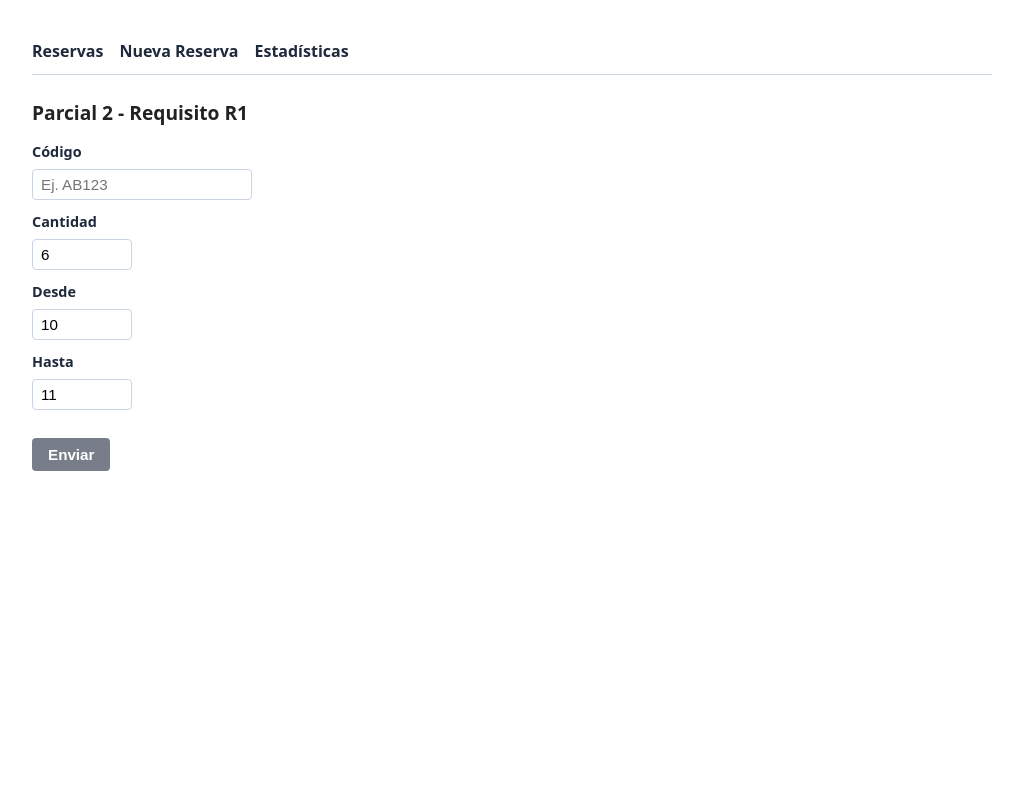
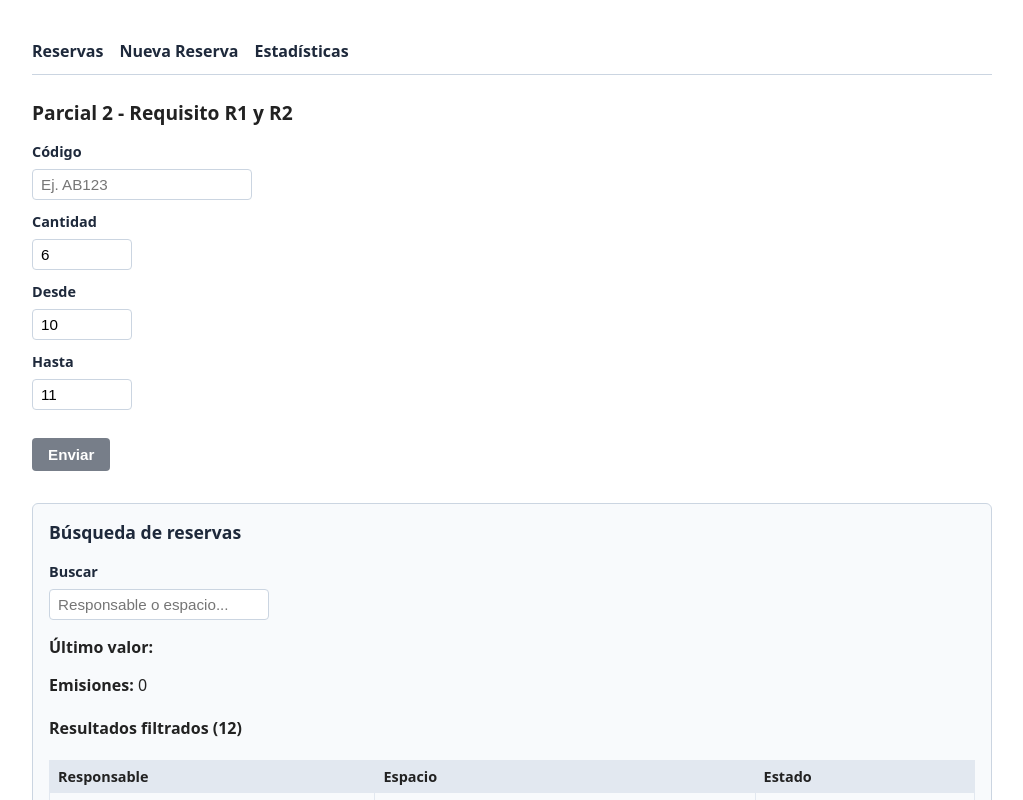
Before and after one commit to teonavarro/com30-taller06-Chamorro, an Angular app: page /parcial2 in a window 1280 px wide. Shown: the top 800 px of the page, without its empty margins (128-1151 px from the left). Built offline with nearby package versions, Linux system fonts and the light colour scheme.

Commit message:
parcial2: R2

```diff
--- a/src/app/parcial2/parcial2.component.ts
+++ b/src/app/parcial2/parcial2.component.ts
@@ -1,19 +1,25 @@
-import { Component, inject } from '@angular/core';
+import { Component, inject, computed, Signal } from '@angular/core';
 import {
   ReactiveFormsModule,
   FormBuilder,
   FormGroup,
-  Validators
+  Validators,
+  FormControl
 } from '@angular/forms';
 import { Router } from '@angular/router';
+import { toSignal } from '@angular/core/rxjs-interop';
+import { map, debounceTime, distinctUntilChanged, scan } from 'rxjs';
 import { validadorMultiplo, validadorHastaMayor } from './validadores';
+import { ReservaService } from '../services/reserva.service';
+import { Reserva } from '../models/reserva';
 
 @Component({
   selector: 'app-parcial2',
   standalone: true,
   imports: [ReactiveFormsModule],
   template: `
-    <h2>Parcial 2 - Requisito R1</h2>
+    <h2>Parcial 2 - Requisito R1 y R2</h2>
+
     <form [formGroup]="form" (ngSubmit)="onSubmit()">
 
       <div class="campo">
@@ -84,6 +90,43 @@ import { validadorMultiplo, validadorHastaMayor } from './validadores';
     @if (submitted && form.valid) {
       <p class="msg exito">Formulario válido. Listo para navegar al siguiente paso.</p>
     }
+
+    <!-- Sección R2: Búsqueda reactiva sobre el listado de reservas -->
+    <div class="seccion-busqueda">
+      <h3>Búsqueda de reservas</h3>
+
+      <div class="campo">
+        <label>Buscar</label>
+        <input type="text" [formControl]="buscar" placeholder="Responsable o espacio..." />
+      </div>
+
+      <p><strong>Último valor:</strong> {{ ultimoValor() }}</p>
+      <p><strong>Emisiones:</strong> {{ emisiones() }}</p>
+
+      <h4>Resultados filtrados ({{ reservasFiltradas().length }})</h4>
+      <table>
+        <thead>
+          <tr>
+            <th>Responsable</th>
+            <th>Espacio</th>
+            <th>Estado</th>
+          </tr>
+        </thead>
+        <tbody>
+          @for (reserva of reservasFiltradas(); track reserva.id) {
+            <tr>
+              <td>{{ reserva.responsable }}</td>
+              <td>{{ reserva.espacio }}</td>
+              <td>{{ reserva.estado }}</td>
+            </tr>
+          } @empty {
+            <tr>
+              <td colspan="3">Sin coincidencias</td>
+            </tr>
+          }
+        </tbody>
+      </table>
+    </div>
   `,
   styles: [`
     .campo {
@@ -144,14 +187,57 @@ import { validadorMultiplo, validadorHastaMayor } from './validadores';
       font-size: 0.9rem;
       margin-top: 12px;
     }
+
+    .seccion-busqueda {
+      margin-top: 32px;
+      padding: 16px;
+      border: 1px solid #cbd5e1;
+      border-radius: 6px;
+      background: #f8fafc;
+    }
+
+    .seccion-busqueda h3 {
+      margin-top: 0;
+      font-size: 1.1rem;
+      color: #1e293b;
+    }
+
+    .seccion-busqueda table {
+      width: 100%;
+      border-collapse: collapse;
+      margin-top: 8px;
+    }
+
+    .seccion-busqueda th,
+    .seccion-busqueda td {
+      border: 1px solid #e2e8f0;
+      padding: 6px 8px;
+      text-align: left;
+      font-size: 0.9rem;
+    }
+
+    .seccion-busqueda th {
+      background: #e2e8f0;
+      font-weight: 600;
+    }
   `]
 })
 export class Parcial2Component {
   private fb = inject(FormBuilder);
   private router = inject(Router);
+  private reservaService = inject(ReservaService);
 
   form: FormGroup;
   submitted = false;
+
+  // FormControl de búsqueda independiente (R2)
+  buscar = new FormControl<string>('', { nonNullable: true });
+
+  // Señal del último valor emitido por el flujo de búsqueda
+  ultimoValor!: Signal<string>;
+
+  // Señal del contador de emisiones del flujo de búsqueda
+  emisiones!: Signal<number>;
 
   constructor() {
     this.form = this.fb.nonNullable.group(
@@ -170,6 +256,26 @@ export class Parcial2Component {
         hasta: [11, Validators.required]
       },
       { validators: [validadorHastaMayor()] }
+    );
+
+    // Flujo reactivo de búsqueda (R2):
+    // 1) trim, 2) debounceTime(300), 3) distinctUntilChanged
+    const textoBusqueda$ = this.buscar.valueChanges.pipe(
+      map((v) => v.trim()),
+      debounceTime(300),
+      distinctUntilChanged()
+    );
+
+    // Último valor emitido (inicialmente vacío)
+    this.ultimoValor = toSignal(textoBusqueda$, { initialValue: '' });
+
+    // Contador de emisiones: se incrementa por cada emisión válida del flujo.
+    // scan acumula el conteo; toSignal gestiona la suscripción y limpieza automáticamente.
+    this.emisiones = toSignal(
+      textoBusqueda$.pipe(
+        scan((acc) => acc + 1, 0)
+      ),
+      { initialValue: 0 }
     );
   }
 
@@ -190,6 +296,23 @@ export class Parcial2Component {
     return this.form.get('hasta')!;
   }
 
+  // Listado base del servicio (reservas existentes del proyecto)
+  reservasBase: Signal<ReadonlyArray<Reserva>> = this.reservaService.reservas;
+
+  // Filtro inmutable sobre el listado base (no muta arreglos, devuelve nuevo)
+  reservasFiltradas = computed(() => {
+    const texto = this.ultimoValor();
+    if (!texto) {
+      return this.reservasBase();
+    }
+    const normalizado = texto.toLowerCase();
+    return this.reservasBase().filter(
+      (r: Reserva) =>
+        r.responsable.toLowerCase().includes(normalizado) ||
+        r.espacio.toLowerCase().includes(normalizado)
+    );
+  });
+
   onSubmit() {
     this.submitted = true;
     this.form.markAllAsTouched();
@@ -198,7 +321,7 @@ export class Parcial2Component {
       return;
     }
 
-    // Preparado para navegar en el siguiente paso (R2)
+    // Preparado para navegar en el siguiente paso (R2/R3)
     // Ejemplo: this.router.navigate(['/parcial2/resultado']);
   }
 }
```
